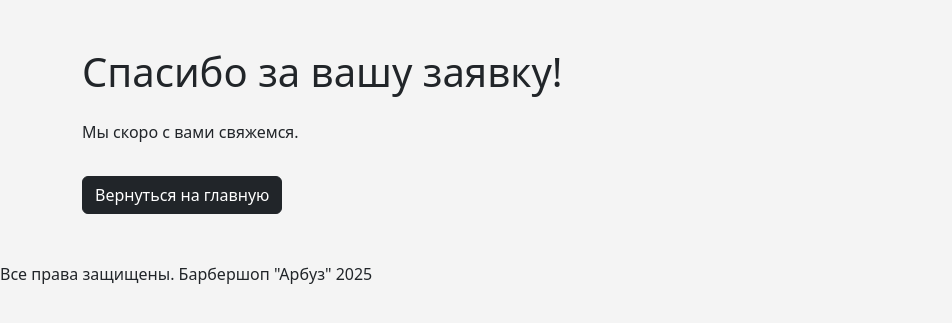
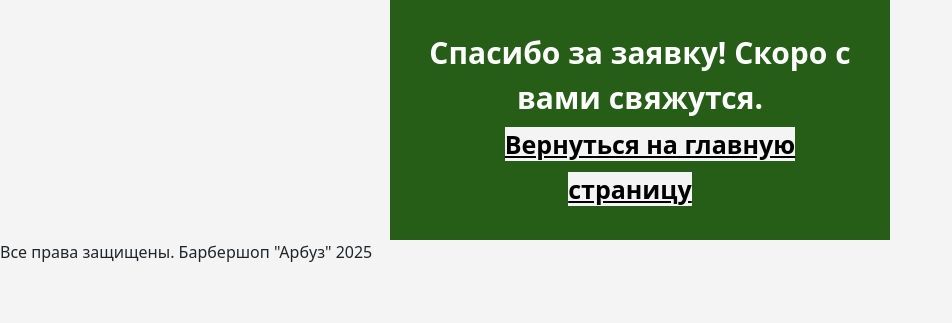
Before and after one commit to korekiwi/barber_lesson, a Django app: page /thanks/ in a window 1280 px wide. Shown: the top 323 px of the page, without its empty margins (0-952 px from the left). Run offline with Django 5.2, Linux system fonts and the light colour scheme.

Commit message:
форма записи на услугу

```diff
--- a/core/admin.py
+++ b/core/admin.py
@@ -10,3 +10,8 @@ class ServiceAdmin(admin.ModelAdmin):
     list_display = ("name", "description", "price")
     search_fields = ("name", "description")
     list_display_links = ("name", "price")
+
+@admin.register(Visit)
+class VisitAdmin(admin.ModelAdmin):
+    list_display = ("name", "phone", "comment", "status",)
+    list_display_links = ("name",)
--- a/core/templates/main.html
+++ b/core/templates/main.html
@@ -37,7 +37,7 @@
 
 <section class="service_form">
     <h3>Записаться на стрижку:</h3>
-    <form action="" method="POST">
+    <form action="" method="post">
         {% csrf_token %}
         {% for field in form %}
             {{field}}
--- a/core/templates/thanks.html
+++ b/core/templates/thanks.html
@@ -1,9 +1,10 @@
 {% extends 'base.html' %}
 {% block title %}Спасибо за заявку{% endblock %}
 {% block content %}
-<div class="container py-5">
-  <h1 class="mb-4">Спасибо за вашу заявку!</h1>
-  <p>Мы скоро с вами свяжемся.</p>
-  <a href="/" class="btn btn-dark mt-3">Вернуться на главную</a>
+<div class="thanks">
+  Спасибо за заявку!
+  Скоро с вами свяжутся. <br>
+
+  <a class="thanks_a" href="/">Вернуться на главную страницу</a>
 </div>
 {% endblock %}
--- a/core/views.py
+++ b/core/views.py
@@ -1,5 +1,5 @@
 from django.shortcuts import render
-from django.views.generic import View, TemplateView
+from django.views.generic import View, TemplateView, CreateView
 
 from core.models import Master, Service, Visit
 from core.forms import VisitForm
@@ -11,8 +11,12 @@ MENU = [
     {'title': 'Запись на стрижку', 'url': '#orderForm', 'active': True},
 ]
 
-class MainPageView(TemplateView):
-    template_name = "main.html"
+class MainPageView(CreateView):
+    # template_name = "main.html"
+    # success_url = 'thanks'
+    # model = Visit
+    template_name = 'main.html'
+    form_class = VisitForm
     success_url = 'thanks'
     model = Visit
 
@@ -21,7 +25,6 @@ class MainPageView(TemplateView):
         context['menu'] = MENU
         context['masters'] = Master.objects.all()
         context['services'] = Service.objects.all()
-        context['form'] = VisitForm
         return context
 
 
--- a/static/css/main.css
+++ b/static/css/main.css
@@ -103,3 +103,20 @@ form {
 form button {
     width: 300px;
 }
+
+.thanks {
+    text-align: center;
+    padding: 30px;
+    margin: auto;
+    background-color: rgb(38, 93, 23);
+    color: white;
+    width: 500px;
+    font-size: 30px;
+    font-weight: bold;
+}
+.thanks_a {
+    margin: 20px;
+    font-size: 25px;
+    color: black;
+    text-align: center;
+}
```
